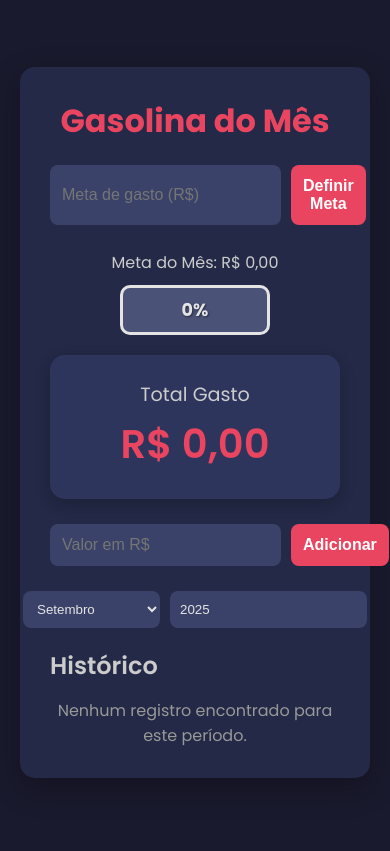
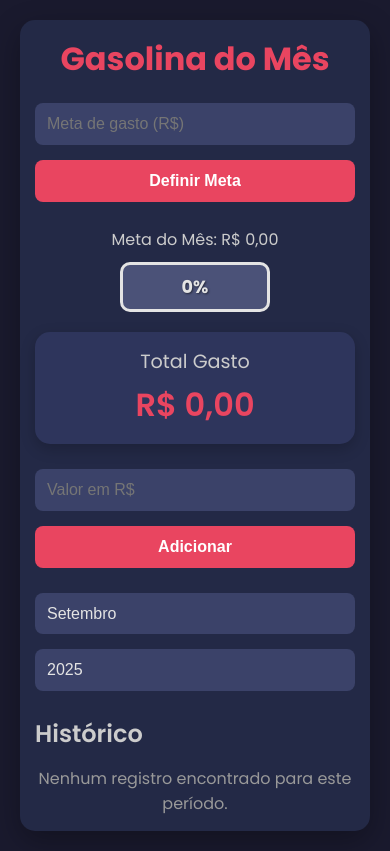
Before and after one commit to paulonemer/Gasolina, a plain HTML site: page index.html in a window 390 px wide. Drawn offline with Linux system fonts and the light colour scheme.

Commit message:
Update index.html

```diff
--- a/index.html
+++ b/index.html
@@ -56,6 +56,7 @@
             color: var(--accent-color);
             margin-bottom: 20px;
             font-weight: 700;
+            font-size: 2.5rem;
         }
 
         .balance-card {
@@ -84,13 +85,15 @@
             color: var(--accent-color);
         }
 
-        .input-group {
+        .input-group, .filter-group {
             display: flex;
             gap: 10px;
             margin-bottom: 25px;
+            flex-wrap: wrap; /* Permite que os itens quebrem a linha */
         }
 
-        .input-group input, .input-group button, .input-group select {
+        .input-group input, .input-group button, .input-group select,
+        .filter-group input, .filter-group select {
             flex: 1;
             padding: 12px;
             border-radius: 8px;
@@ -105,7 +108,8 @@
             cursor: pointer;
         }
 
-        .input-group input:focus, .input-group select:focus {
+        .input-group input:focus, .input-group select:focus,
+        .filter-group input:focus, .filter-group select:focus {
             outline: none;
             box-shadow: 0 0 0 2px var(--accent-color);
         }
@@ -121,22 +125,6 @@
         .input-group button:hover {
             background-color: #c93b51;
             transform: scale(1.05);
-        }
-
-        .filter-group {
-            display: flex;
-            gap: 10px;
-            margin-bottom: 20px;
-            justify-content: center;
-        }
-
-        .filter-group select, .filter-group input {
-            background-color: #3b4269;
-            color: var(--text-color);
-            border: none;
-            border-radius: 8px;
-            padding: 10px;
-            cursor: pointer;
         }
 
         .history-section {
@@ -254,6 +242,7 @@
             align-items: center;
             position: relative;
             overflow: hidden;
+            flex-shrink: 0; /* Impede que o ícone de bateria encolha */
         }
 
         .progress-bar {
@@ -285,6 +274,49 @@
             border-top-right-radius: 5px;
             border-bottom-right-radius: 5px;
         }
+
+        /* Media Queries para responsividade */
+        @media (max-width: 480px) {
+            .container {
+                padding: 15px;
+            }
+
+            h1 {
+                font-size: 2rem;
+            }
+
+            .balance-card {
+                padding: 15px;
+            }
+
+            .total-amount {
+                font-size: 2rem;
+            }
+
+            .input-group, .filter-group {
+                flex-direction: column;
+                gap: 15px;
+            }
+
+            .input-group button,
+            .filter-group select, .filter-group input {
+                width: 100%;
+            }
+
+            .history-item {
+                padding: 12px;
+                flex-direction: column;
+                align-items: flex-start;
+            }
+
+            .item-details {
+                margin-bottom: 5px;
+            }
+
+            .delete-btn {
+                align-self: flex-end;
+            }
+        }
     </style>
 </head>
 <body>
@@ -302,7 +334,7 @@
         <div class="progress-bar-container">
             <div class="progress-bar" id="progressBar"></div>
             <div class="progress-percentage" id="progressPercentage">0%</div>
-        </div>
+            </div>
     </div>
 
     <div class="balance-card">
```
